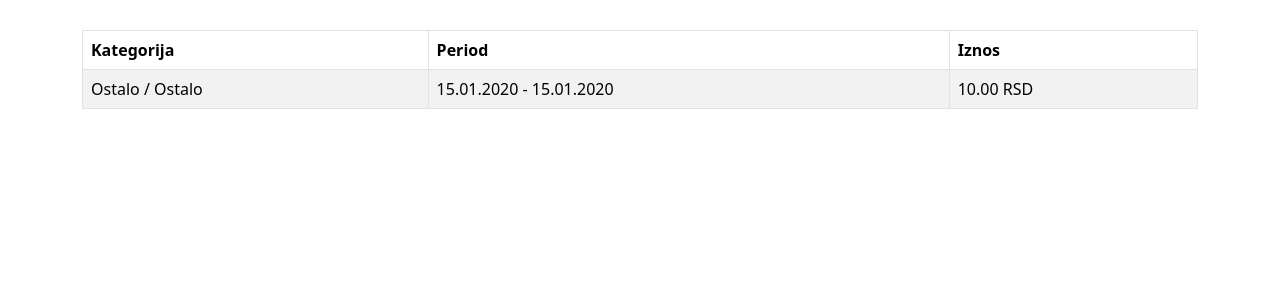
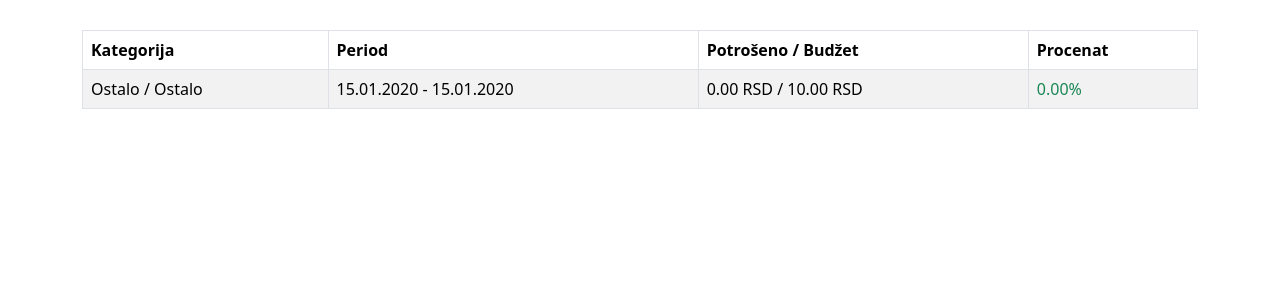
Before and after one commit to milos-zivanovic/wallet, a Django app: template budgets/templates/budgets/budget_list.html in a window 1280 px wide. Shown: the part 56-356 px from the top of the page. Run offline with Django 4.2, Linux system fonts and the light colour scheme; the template is opened without the code that fills it: values that come from a table or form of the project are taken from there, others are empty; a user stored in the database is signed in; data comes from the database, SQL or seed files in the repository; tables that the repository leaves empty hold one stand-in row (values such as "Sample post").

Commit message:
improving budgets overview

```diff
--- a/budgets/models.py
+++ b/budgets/models.py
@@ -1,6 +1,9 @@
 from django.db import models
 from django.core.validators import MinValueValidator
+from django.db.models import Sum
+from decimal import Decimal
 from categories.models import Category
+from transactions.models import Transaction
 
 
 class Budget(models.Model):
@@ -12,5 +15,17 @@ class Budget(models.Model):
     def __str__(self):
         return f"Budget for {self.category} - {self.amount}"
 
-    def percentage_spent(self, total_spent):
-        return (total_spent / self.amount) * 100
+    @property
+    def percentage_spent(self):
+        return (self.total_spent / self.amount) * 100
+
+    @property
+    def total_spent(self):
+        total_spent = Transaction.objects.filter(
+            category=self.category,
+            transaction_type=Transaction.EXPENSE,
+            created_at__date__gte=self.start_date,
+            created_at__date__lte=self.end_date,
+            is_deleted=False
+        ).aggregate(amount=Sum('amount'))['amount']
+        return Decimal(total_spent or 0)
--- a/budgets/templates/budgets/budget_list.html
+++ b/budgets/templates/budgets/budget_list.html
@@ -10,7 +10,8 @@
                 <tr>
                     <th>Kategorija</th>
                     <th>Period</th>
-                    <th>Iznos</th>
+                    <th>Potrošeno / Budžet</th>
+                    <th>Procenat</th>
                 </tr>
             </thead>
             <tbody>
@@ -18,7 +19,16 @@
                     <tr>
                         <td>{{ budget.category|safe }}</td>
                         <td>{{ budget.start_date|date:"d.m.Y" }} - {{ budget.end_date|date:"d.m.Y" }}</td>
-                        <td>{{ budget.amount|floatformat:2|intcomma }} RSD</td>
+                        <td>
+                            {{ budget.total_spent|floatformat:2|intcomma }} RSD
+                            /
+                            {{ budget.amount|floatformat:2|intcomma }} RSD
+                        </td>
+                        <td>
+                            <span class="{% if budget.percentage_spent > 100 %}text-danger{% else %}text-success{% endif %}">
+                                {{ budget.percentage_spent|floatformat:2 }}%
+                            </span>
+                        </td>
                     </tr>
                 {% empty %}
                     <tr>
```
Also changed, not shown: budgets/views.py (+6 -2 lines).
